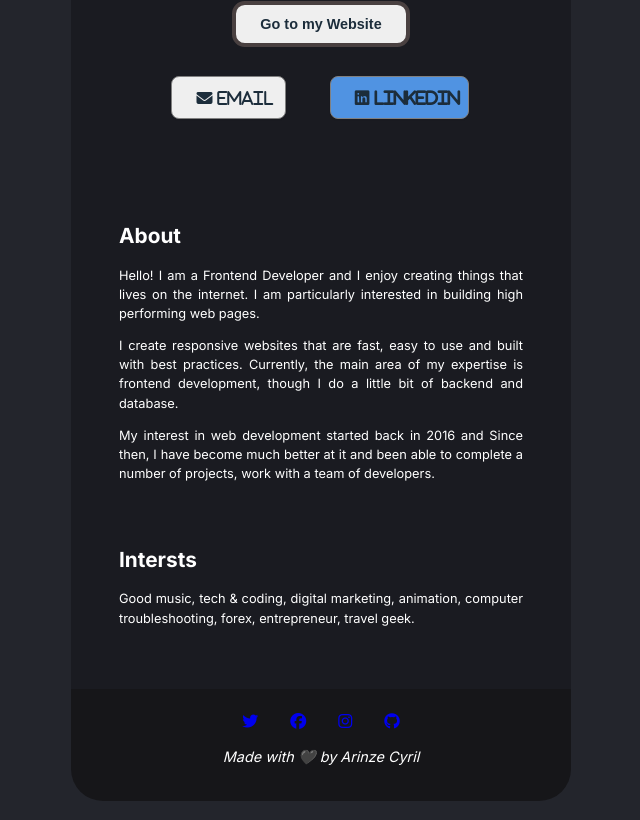
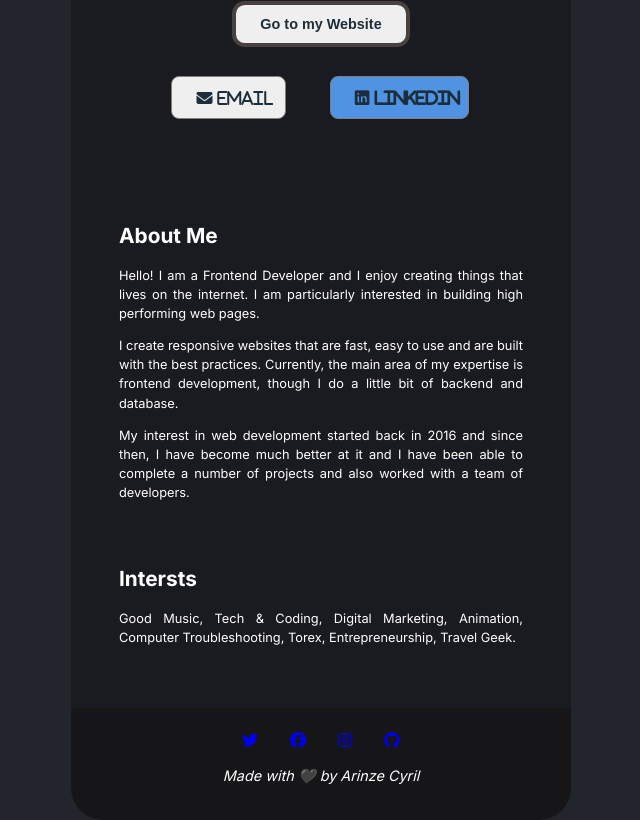
Before and after one commit to ArinzeCyril/arinecyril.github.io, a React (Create React App) app: page / in a window 1280 px wide. Shown: the part 657-1477 px from the top of the page, without its empty margins (319-959 px from the left). Built offline with nearby package versions, Linux system fonts and the light colour scheme.

Commit message:
new commit

```diff
--- a/src/Main.js
+++ b/src/Main.js
@@ -2,26 +2,26 @@ export default function Main() {
   return (
     <main>
         <section>
-            <h2>About</h2>
+            <h2>About Me</h2>
             <p>Hello! I am a Frontend Developer and I enjoy
               creating things that lives on the internet. I am particularly
               interested in building high performing web pages.
           </p>
           <p>
-            I create responsive websites that are fast, easy to use and built with best
+            I create responsive websites that are fast, easy to use and are built with the best
             practices. Currently, the main area of my expertise is frontend development,
             though I do a little bit of backend and database.
         </p>
-          <p> My interest in web development started back in 2016 and Since then,
-              I have become much better at it and been able to complete a number of
-              projects, work with a team of developers.
+          <p> My interest in web development started back in 2016 and since then,
+              I have become much better at it and I have been able to complete a number of
+              projects and also worked with a team of developers.
           </p>
         </section>
 
         <section>
             <h2>Intersts</h2>
-            <p>Good music, tech & coding, digital marketing, animation,
-              computer troubleshooting, forex, entrepreneur, travel geek.
+            <p>Good Music, Tech & Coding, Digital Marketing, Animation,
+              Computer Troubleshooting, Torex, Entrepreneurship, Travel Geek.
             </p>
         </section>
     </main>
```
